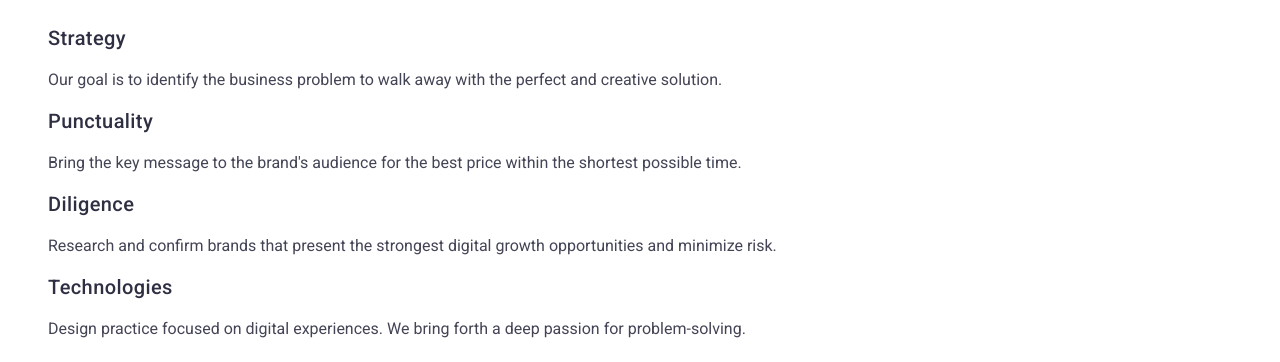
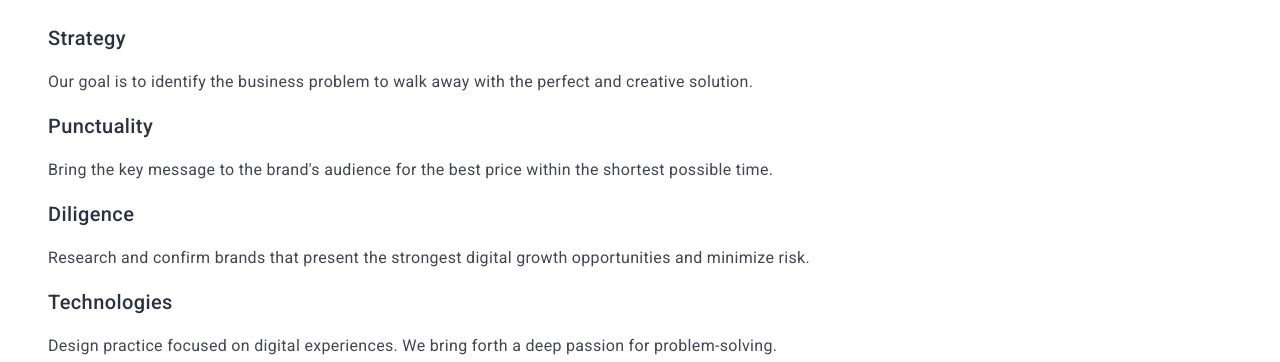
Before and after one commit to Mariia2308/goit-markup-hw-02, a plain HTML site: page index.html in a window 1280 px wide. Shown: the part 438-800 px from the top of the page. Drawn offline with Linux system fonts and the light colour scheme.

Commit message:
Update index.html

```diff
--- a/index.html
+++ b/index.html
@@ -60,13 +60,13 @@
 
             <ul class="list">
                     <li><h3 class="features">Strategy</h3>
-                    <p class="feature_line"> Our goal is to identify the business problem to walk away with the perfect and creative solution.</p></li>
+                    <p class="feature-line"> Our goal is to identify the business problem to walk away with the perfect and creative solution.</p></li>
                     <li><h3 class="features">Punctuality</h3>
-                    <p class="feature_line">Bring the key message to the brand's audience for the best price within the shortest possible time.</p></li>
+                    <p class="feature-line">Bring the key message to the brand's audience for the best price within the shortest possible time.</p></li>
                     <li><h3 class="features">Diligence</h3>
-                    <p class="feature_line">Research and confirm brands that present the strongest digital growth opportunities and minimize risk.</p></li>
+                    <p class="feature-line">Research and confirm brands that present the strongest digital growth opportunities and minimize risk.</p></li>
                     <li><h3 class="features">Technologies</h3>
-                    <p class="feature_line"> Design practice focused on digital experiences. We bring forth a deep passion for problem-solving.</p></li>
+                    <p class="feature-line"> Design practice focused on digital experiences. We bring forth a deep passion for problem-solving.</p></li>
             </ul>
         </section>
 
```
